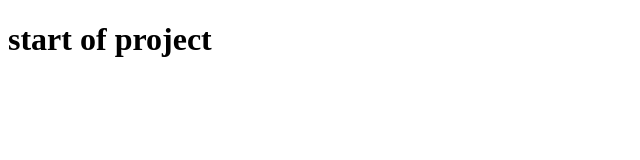
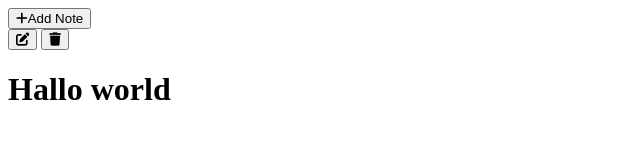
Before and after one commit to Ameer2000Mzori/Notes-App, a website built with webpack: page src/index.html in a window 1280 px wide. Shown: the whole page, without its empty margins (0-640 px from the left). Built offline with nearby package versions, Linux system fonts and the light colour scheme.

Commit message:
added html tree to the project

```diff
--- a/src/index.html
+++ b/src/index.html
@@ -18,7 +18,31 @@
     />
   </head>
   <body>
-    <h1>start of project</h1>
+    <header class="header">
+      <div class="head-Wrap">
+        <div class="button-Wrap">
+          <button class="add-Note">
+            <i class="fa-solid fa-plus"></i>Add Note
+          </button>
+        </div>
+        <div class="notes-Wrap">
+          <div class="note-Card">
+            <div class="upper-Note-Side">
+              <button class="edit-Btn">
+                <i class="fa-solid fa-pen-to-square"></i>
+              </button>
+              <button class="delete-Btn">
+                <i class="fa-solid fa-trash"></i>
+              </button>
+            </div>
+            <div class="note-Text-Area">
+              <h1>Hallo world</h1>
+            </div>
+          </div>
+        </div>
+      </div>
+    </header>
+
     <script src="script.js"></script>
   </body>
 </html>
```
